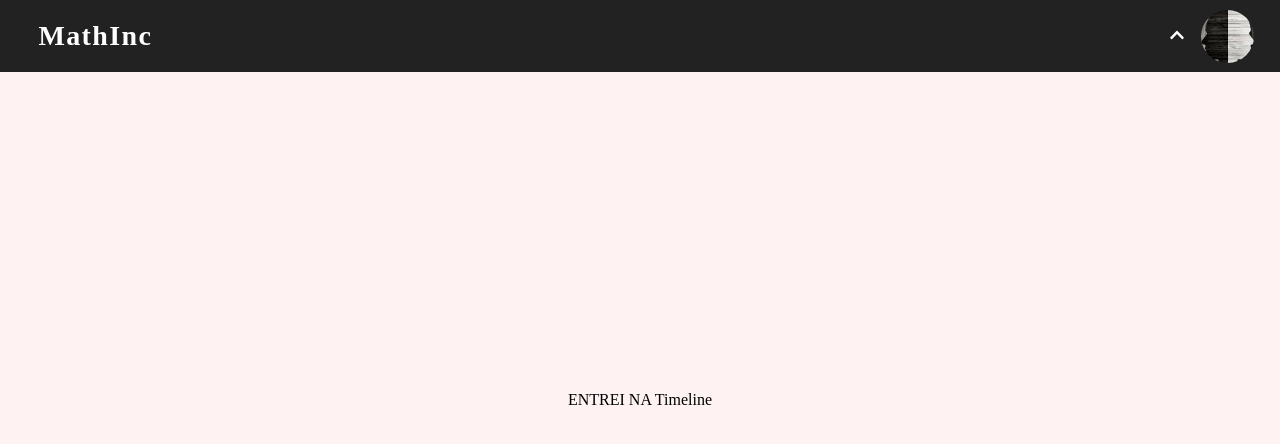
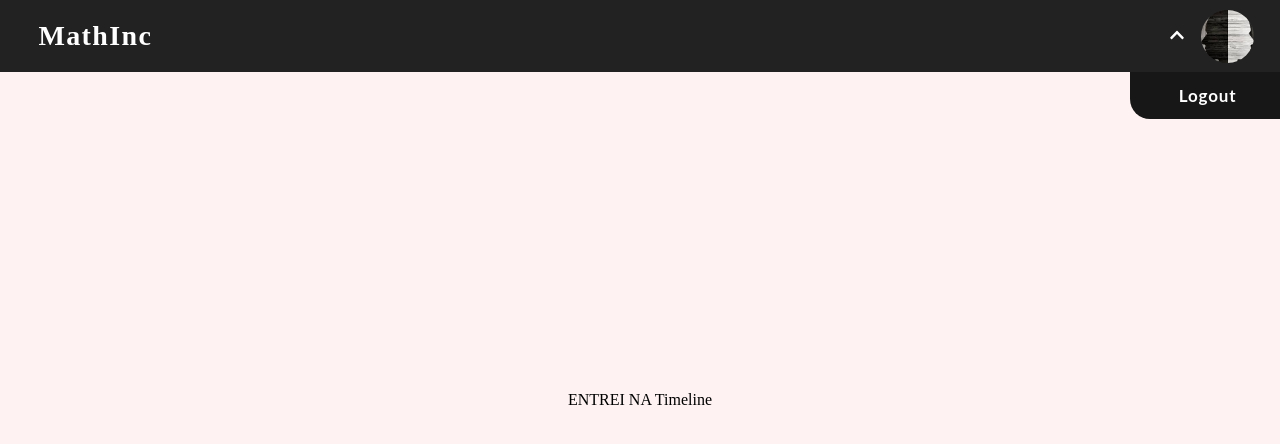
Before and after one commit to LukazDs/projeto-mathinc, a React (Create React App) app: page /posts in a window 1280 px wide. Both pictures are taken after a click on the element "MathInc". Shown: the top 444 px of the page. Built offline with nearby package versions, Linux system fonts and the light colour scheme.

Commit message:
feat: add logout in the header

```diff
--- a/src/components/header/Header.js
+++ b/src/components/header/Header.js
@@ -2,6 +2,7 @@ import { useState } from "react";
 import { FaChevronDown, FaChevronUp } from "react-icons/fa";
 import * as headerStyle from "./headerStyle";
 import image from "../../assets/images/images.jpeg";
+import { PopUpHeader } from "./popup/PopUp";
 
 function Hearder() {
   const [clicked, setClicked] = useState(false);
@@ -40,6 +41,7 @@ function Hearder() {
           }}
         />
       </headerStyle.ProfileHeader>
+      <PopUpHeader clicked={clicked} />
     </headerStyle.HeaderBox>
   );
 }
--- a/src/components/header/headerStyle.js
+++ b/src/components/header/headerStyle.js
@@ -41,7 +41,7 @@ const ProfileHeader = styled.div`
     height: 53px;
     object-fit: cover;
     text-align: center;
-
+    cursor: pointer;
     background: white;
     border-radius: 26.5px;
   }
--- /dev/null
+++ b/src/components/header/popup/PopUp.js
@@ -0,0 +1,23 @@
+import { useNavigate } from "react-router-dom";
+import { PopUpMenuBox } from "./popUpStyle";
+
+export function PopUpHeader({ clicked }) {
+  const navigate = useNavigate();
+
+  function makePopUp() {
+    return clicked ? (
+      <PopUpMenuBox
+        onClick={() => {
+          localStorage.clear();
+          navigate("/");
+        }}
+      >
+        <span>Logout</span>
+      </PopUpMenuBox>
+    ) : (
+      ""
+    );
+  }
+
+  return makePopUp();
+}
--- /dev/null
+++ b/src/components/header/popup/popUpStyle.js
@@ -0,0 +1,28 @@
+import styled from "styled-components";
+
+export const PopUpMenuBox = styled.div`
+  position: absolute;
+  width: 150px;
+  height: 47px;
+  right: 0;
+  top: 72px;
+  display: flex;
+  justify-content: center;
+  align-items: center;
+  background: #171717;
+  border-radius: 0px 0px 0px 20px;
+
+  span {
+    width: 57px;
+    height: 20px;
+    left: 1344px;
+    top: 81px;
+    font-family: "Lato";
+    font-style: normal;
+    font-weight: 700;
+    font-size: 17px;
+    line-height: 20px;
+    letter-spacing: 0.05em;
+    color: #ffffff;
+  }
+`;
```
